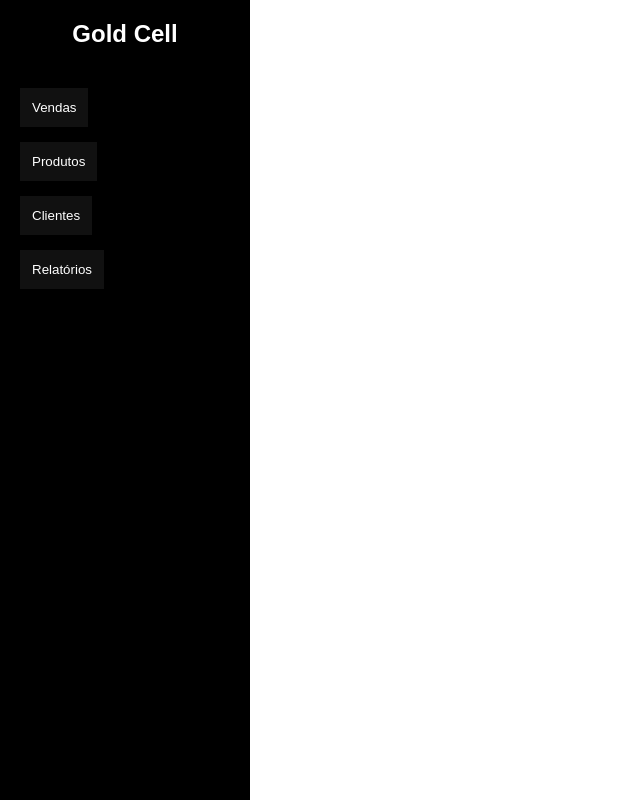
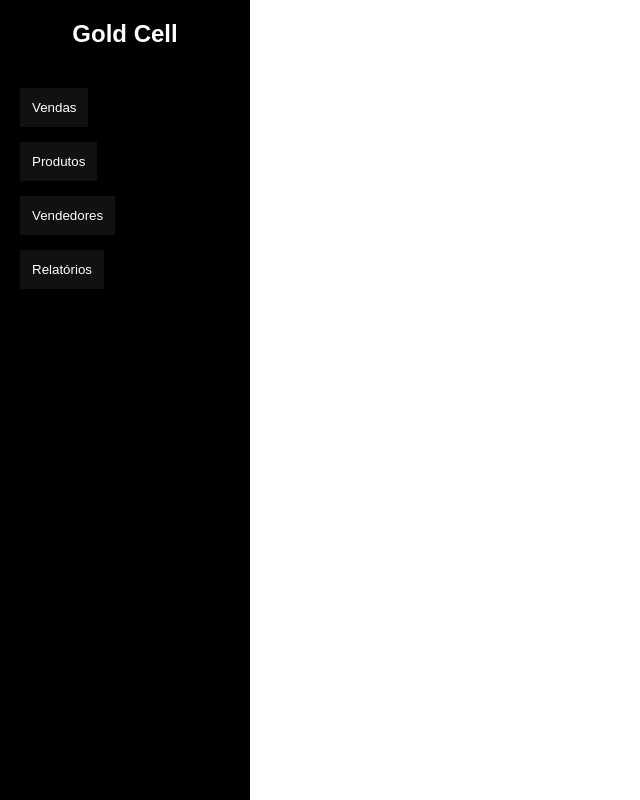
Before and after one commit to CodeAnthonyy/PDV-Gold-cell, a Flask app: page / in a window 1280 px wide. Shown: the whole page, without its empty margins (0-640 px from the left). Run offline with Flask 3, Linux system fonts and the light colour scheme.

Commit message:
alterado o nome do botão vendedor para

```diff
--- a/app/templates/base.html
+++ b/app/templates/base.html
@@ -17,7 +17,7 @@
         <nav class="menu">
             <a href="/vendas"><button>Vendas</button></a>
             <a href="/produtos"><button>Produtos</button></a>
-            <a href="/vendedores"><button>Clientes</button></a>
+            <a href="/vendedores"><button>Vendedores</button></a>
             <a href="/relatorios"><button>Relatórios</button></a>
         </nav>
     </aside>
```
